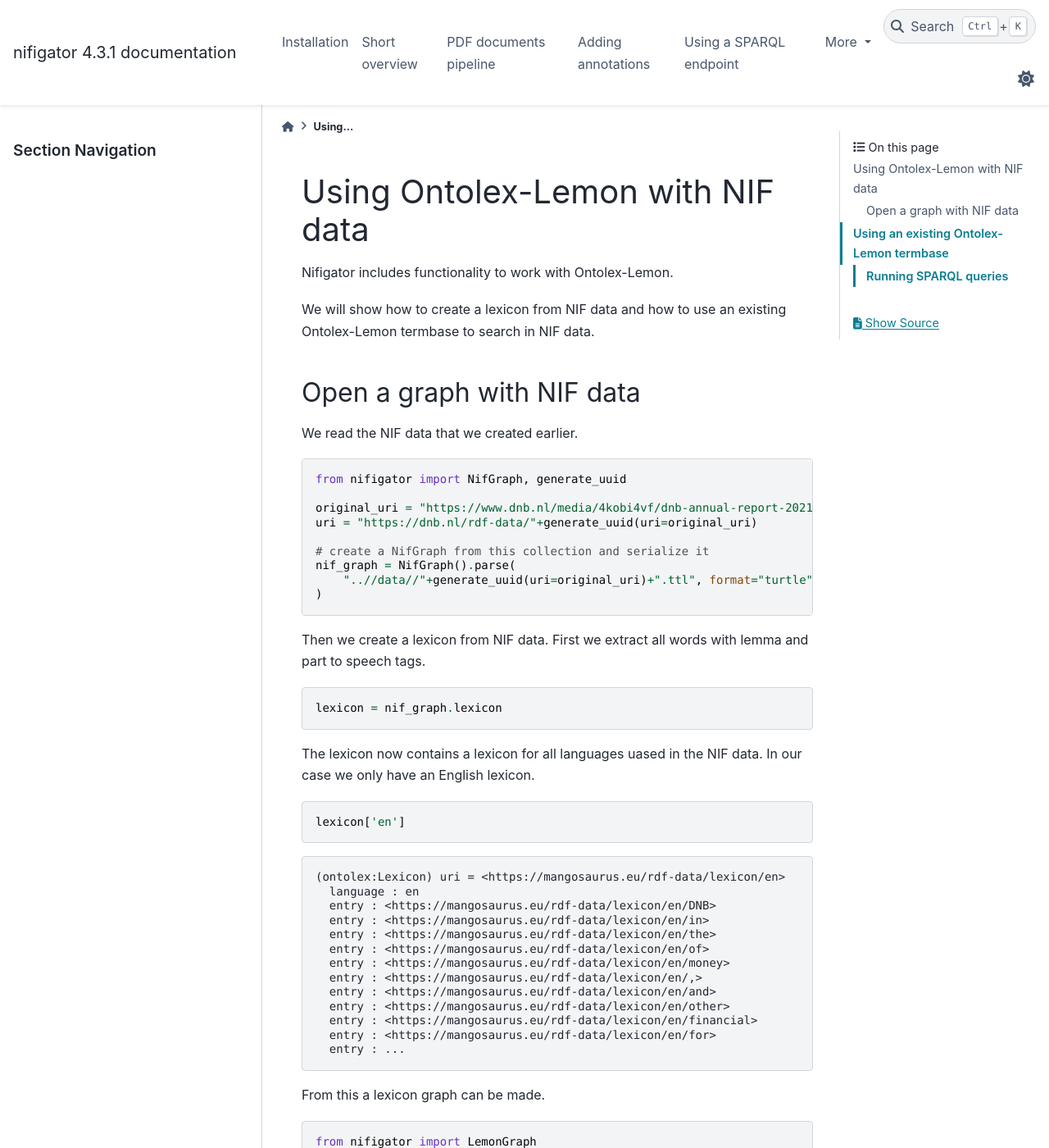
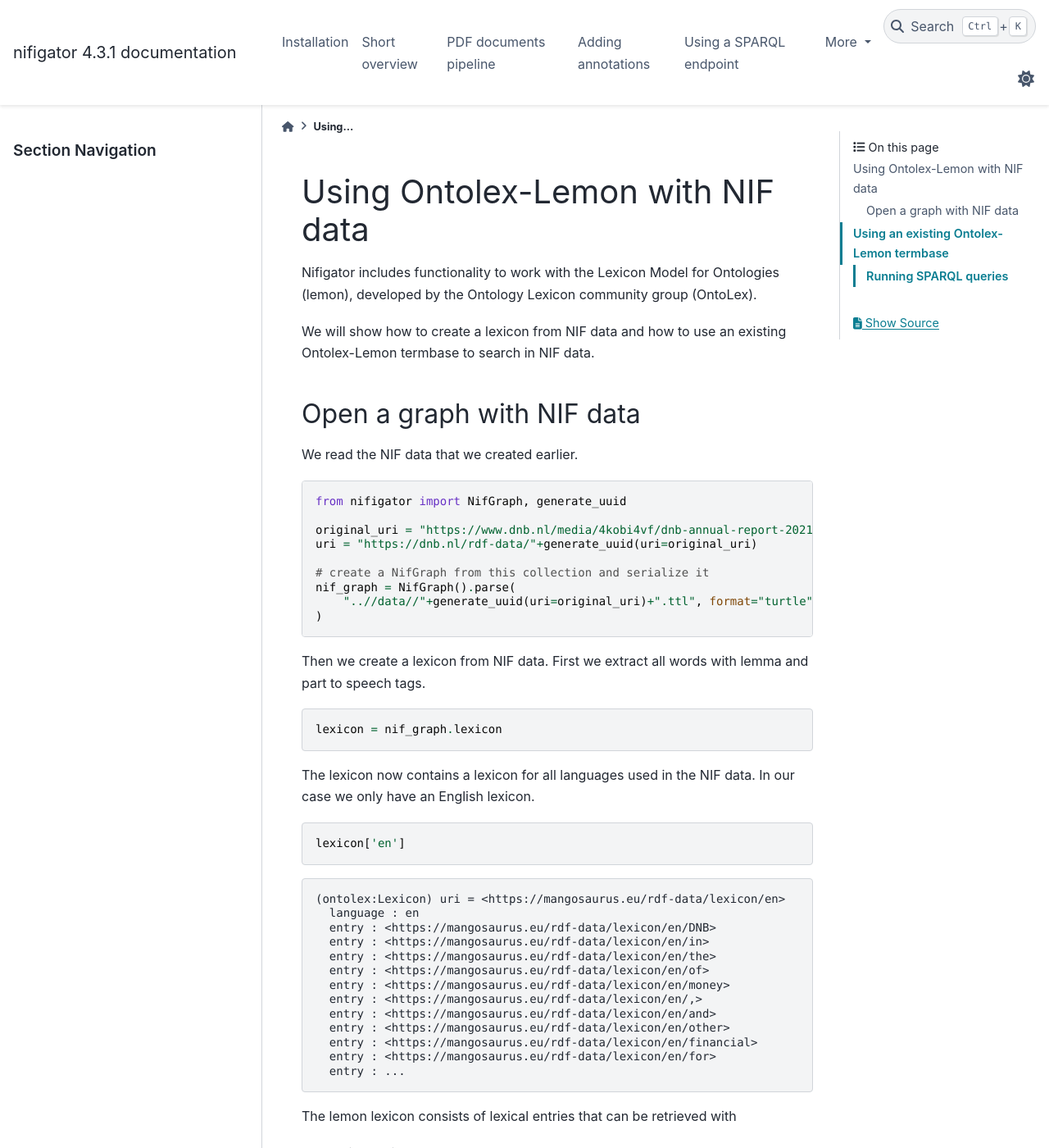
Before and after one commit to DeNederlandscheBank/nifigator, a Sphinx documentation site: the page built from docs/05_using_a_lemon_termbase.md, in a window 1280 px wide and 1400 px high. Shown: the whole window at 82% size. Built offline with Sphinx 7.4.7 and the PyData theme 0.15.4, drawn with Linux system fonts in a browser that asks for light colours.

Commit message:
minor changes to docs

````diff
--- a/docs/05_using_a_lemon_termbase.md
+++ b/docs/05_using_a_lemon_termbase.md
@@ -16,7 +16,7 @@ jupyter:
 # Using Ontolex-Lemon with NIF data
 
 
-Nifigator includes functionality to work with Ontolex-Lemon.
+Nifigator includes functionality to work with the Lexicon Model for Ontologies (lemon), developed by the Ontology Lexicon community group (OntoLex).
 
 We will show how to create a lexicon from NIF data and how to use an existing Ontolex-Lemon termbase to search in NIF data.
 
@@ -44,7 +44,7 @@ Then we create a lexicon from NIF data. First we extract all words with lemma an
 lexicon = nif_graph.lexicon
 ```
 
-The lexicon now contains a lexicon for all languages uased in the NIF data. In our case we only have an English lexicon.
+The lexicon now contains a lexicon for all languages used in the NIF data. In our case we only have an English lexicon.
 
 ```python
 lexicon['en']
@@ -65,6 +65,9 @@ lexicon['en']
   entry : <https://mangosaurus.eu/rdf-data/lexicon/en/for>
   entry : ...
 ```
+
+
+The lemon lexicon consists of lexical entries that can be retrieved with
 
 
 From this a lexicon graph can be made.
@@ -220,7 +223,3 @@ print("Number of hits: "+str(len(results)))
 ```console
 Number of hits: 1259
 ```
-
-```python
-
-```
````
Also changed, not shown: docs/02_adding_document_data.md (+2 -6 lines), docs/testcases.ipynb.
